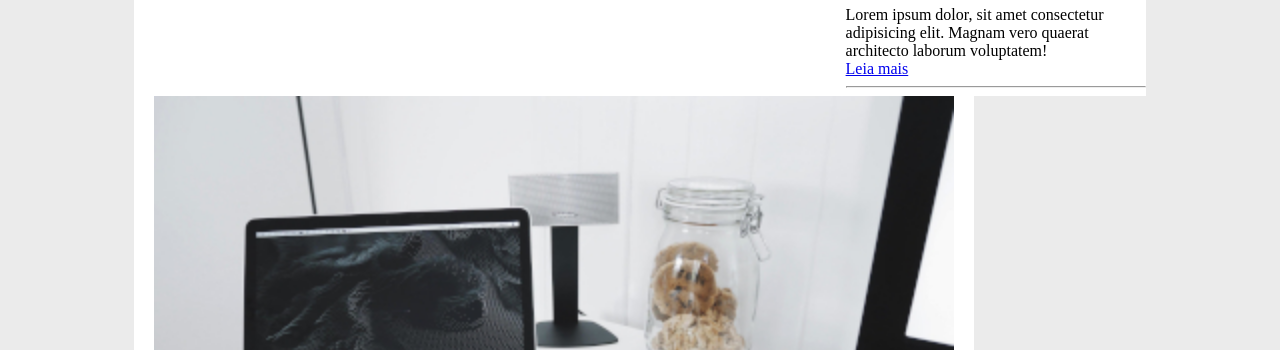
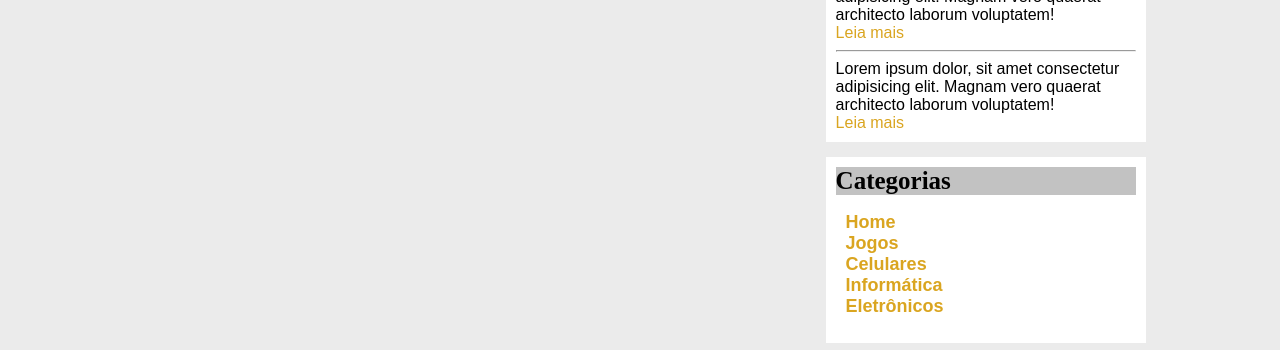
Before and after one commit to dfdaa0/template-tecblog, a plain HTML site: page index.html in a window 1280 px wide. Shown: the part 235-585 px from the top of the page. Drawn offline with Linux system fonts and the light colour scheme; a web font is replaced by a local one.

Commit message:
Estilização geral e adição
Adição do segundo post e da segunda aba lateral, com a estilização de ambas

```diff
--- a/index.html
+++ b/index.html
@@ -1,6 +1,7 @@
 <!DOCTYPE html>
 <html lang="pt-br">
 <head>
+    <link href='https://fonts.googleapis.com/css?family=Aldrich' rel='stylesheet'>
     <link rel="preconnect" href="https://fonts.gstatic.com">
     <link href="https://fonts.googleapis.com/css2?family=Raleway:wght@600&display=swap" rel="stylesheet">
     <link rel="stylesheet" href="style.css">
@@ -28,18 +29,35 @@
     </div>
 
     <div class="container">
+        <div class="lado">
             <div class="lado1">
-            <h1>Postagens</h1>
+                <h1>Postagens recentes</h1>
                 <span>Lorem ipsum dolor, sit amet consectetur adipisicing elit. Magnam vero quaerat architecto laborum voluptatem!</span><br>
                 <a href="#">Leia mais</a><hr>
+                <span>Lorem ipsum dolor, sit amet consectetur adipisicing elit. Magnam vero quaerat architecto laborum voluptatem!</span><br>
+                <a href="#">Leia mais</a>
             </div>
             <div class="lado2">
+                <h1>Categorias</h1>
+                <ul>
+                    <li><a href="#">Home</a></li>
+                    <li><a href="#">Jogos</a></li>
+                    <li><a href="#">Celulares</a></li>
+                    <li><a href="#">Informática</a></li>
+                    <li><a href="#">Eletrônicos</a></li>
 
+                </ul>
             </div>
-        <div class="post1">
+        </div>
+        <div class="post">
             <h1>Título do primeiro post</h1>
             <span>publicado em dia/mês/ano</span><br><br>
             <img src="imagem.jpg" alt="imagem_computador">
+        </div>
+        <div class="post">
+            <h1>Título do segundo post</h1>
+            <span>publicado em dia/mês/ano</span><br><br>
+            <img src="imagem2.jpg" alt="imagem_computador">
         </div>
         <div class="post2">
 
--- a/style.css
+++ b/style.css
@@ -2,14 +2,31 @@ body {
     background-color: rgb(235, 235, 235);
 }
 
+.lado {
+    float: right;
+}
+
 .lado1 {
-    float: right;
     width: 300px;
     background: white;
+    padding: 10px;
+    font-family: Arial, Helvetica, sans-serif;
+    margin-bottom: 15px;
+}
+
+.lado h1 {
+    margin-top: 0px;
+    background-color: rgb(194, 194, 194);
+    font-family: Aldrich;
+    font-size: 25px;
 }
 
 .lado2 {
-    float: right;
+    width: 300px;
+    background: white;
+    padding: 10px;
+    font-family: Arial, Helvetica, sans-serif;
+    margin-bottom: 10px;
 }
 
 .topo {
@@ -59,20 +76,42 @@ body {
     width: 80%;
 }
 
-.post1 {
+.post {
+    float: left;
     background-color: white;
     padding: 20px;
     padding-top: 0px;
     width: 800px;
+    margin-bottom: 10px;
 }
 
-.post1 img {
+.post img {
     width: 800px;
 }
 
-.post1 h1 {
+.post h1 {
     font-family: Arial, Helvetica, sans-serif;
     color: rgb(218, 165, 32);
     padding-top: 10px;
     margin-bottom: -5px;
+    margin-top: 5px;
 }
+
+.lado a {
+    color: rgb(218, 165, 32);
+    text-decoration: none;
+}
+
+.lado a:hover {
+    color: rgb(214, 192, 135);
+}
+
+.lado ul {
+    list-style-type: none;
+}
+
+.lado li {
+    margin-left: -30px;
+    font-size: 18px;
+    font-weight: bold;
+}
```
Also changed, not shown: imagem2.jpg (added). Lines whose indentation alone changed are shown as unchanged.
